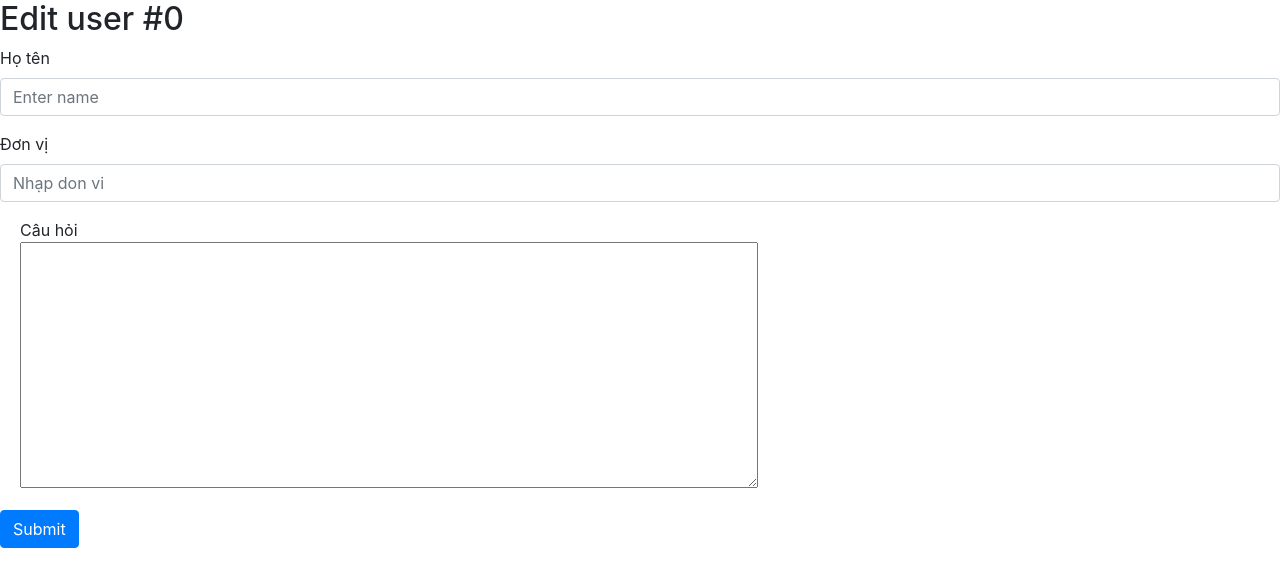
After one commit to ZetCode17/basic-form-php, a PHP site: page /admin/edit.php in a window 1280 px wide. The commit adds this page. Shown: the top 587 px of the page. Run offline with PHP 8.4, Linux system fonts and the light colour scheme; data that the repository does not hold is empty.

Commit message:
edit user

```diff
--- /dev/null
+++ b/admin/edit.php
@@ -0,0 +1,40 @@
+<?php
+include('../lib/function.php');
+if (isset($_GET['user_id'])) $user_id = intval($_GET['user_id']);
+else $user_id = 0;
+
+$user_info = get_a_record('danhsach', $user_id);
+
+?>
+<!DOCTYPE html>
+<html lang="en">
+
+<head>
+    <meta charset="UTF-8">
+    <meta http-equiv="X-UA-Compatible" content="IE=edge">
+    <meta name="viewport" content="width=device-width, initial-scale=1.0">
+    <title>Document</title>
+    <link rel="stylesheet" href="../assets/css/bootstrap.min.css">
+</head>
+
+<body>
+    <h2>Edit user #<?= $user_id ?></h2>
+    <form action="submit-edit.php" method="post">
+        <div class="form-group">
+            <label for="exampleInputEmail1">Họ tên</label>
+            <input required type="text" class="form-control" id="exampleInputEmail1" aria-describedby="emailHelp" placeholder="Enter name" name="name" value="<?=$user_info['ds_name']?>">
+        </div>
+        <div class="form-group">
+            <label for="exampleInputPassword1">Đơn vị</label>
+            <input required name="donvi" type="text" class="form-control" id="exampleInputPassword1" placeholder="Nhạp don vi" value="<?=$user_info['ds_address']?>">
+        </div>
+        <div class="form-group form-check">
+            <label class="form-check-label" for="exampleCheck1">Câu hỏi</label><br>
+            <textarea required name="desc" id="exampleCheck1" cols="70" rows="10"><?=$user_info['ds_desc']?></textarea>
+
+        </div>
+        <button type="submit" class="btn btn-primary">Submit</button>
+    </form>
+</body>
+
+</html>
--- a/admin/list.php
+++ b/admin/list.php
@@ -39,8 +39,8 @@ $list_user = get_all('danhsach', $options);
                     <td><?= $user['ds_address'] ?></td>
                     <td><?= $user['ds_desc'] ?></td>
                     <td>
-
-                    <a onclick="return confirm('Are you sure to delete?')" href="delete.php?user_id=<?php echo $user['id']; ?>">Delete </a>
+                        <a href="edit.php?user_id=<?php echo $user['id']; ?>">Edit</a> |
+                        <a onclick="return confirm('Are you sure to delete?')" href="delete.php?user_id=<?php echo $user['id']; ?>">Delete </a>
                     </td>
                 </tr>
             <?php endforeach; ?>
```
Also changed, not shown: admin/submit-edit.php (added).
